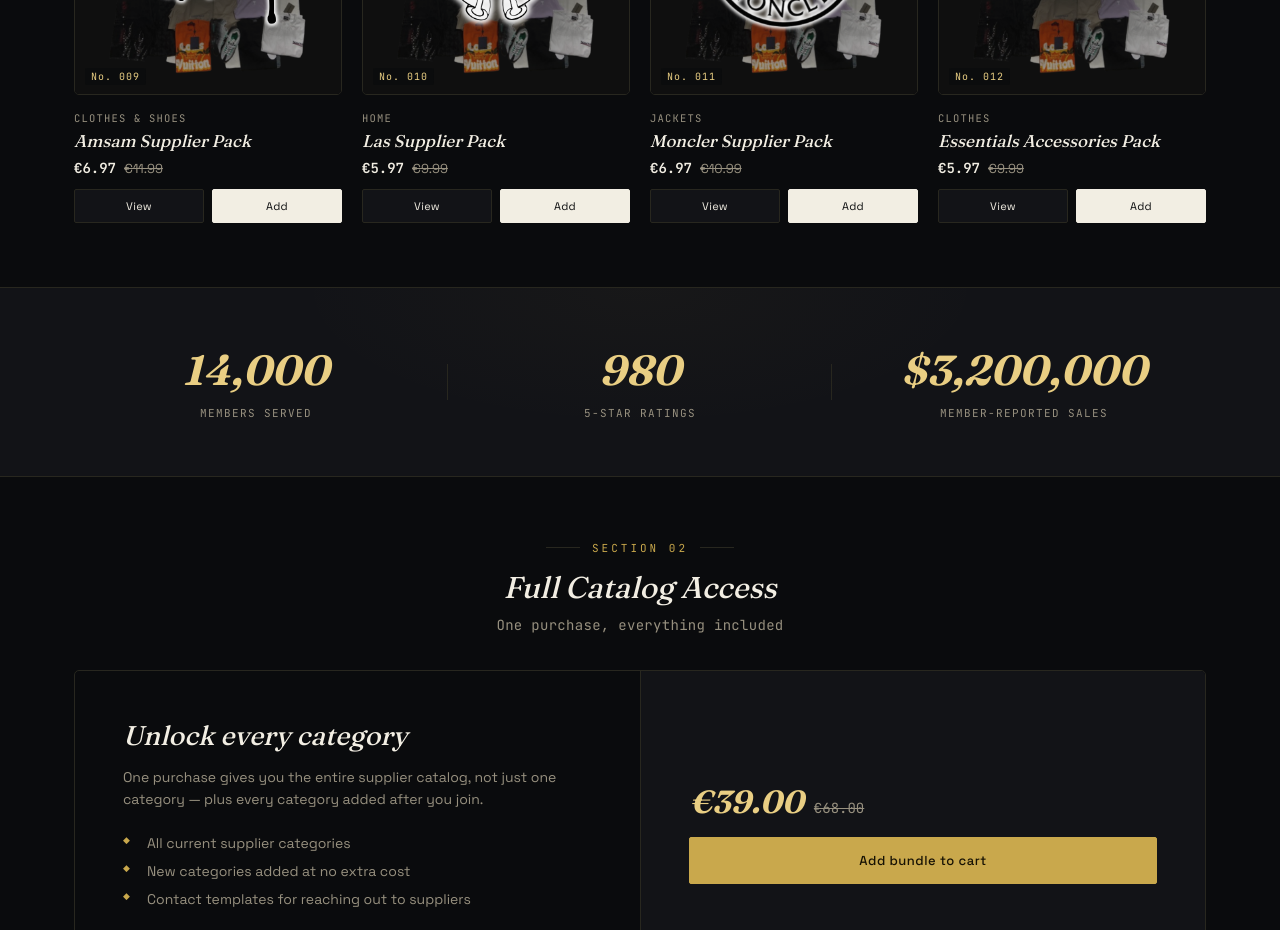
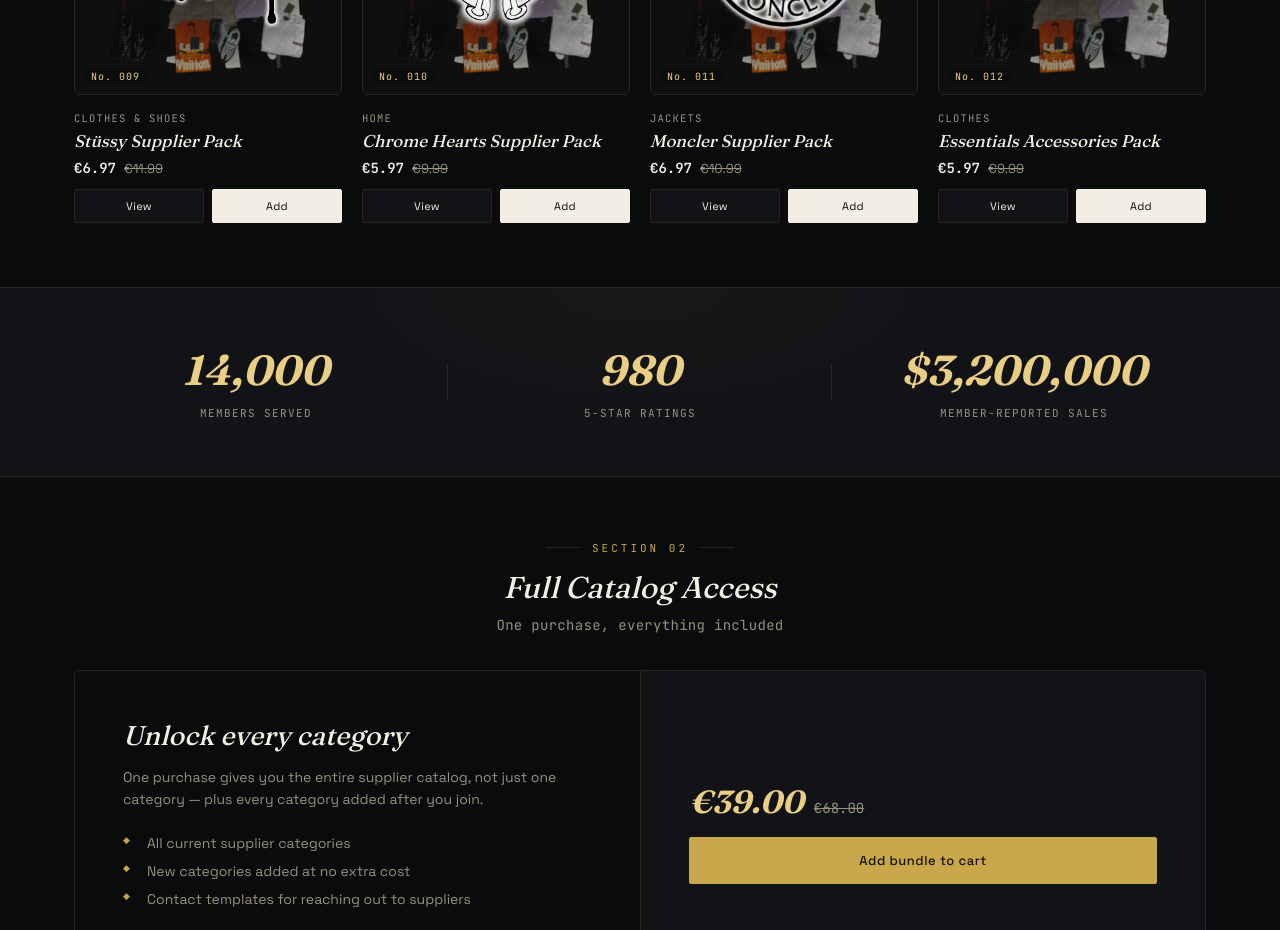
Before and after one commit to games578/reselllinks, a website: page index.html in a window 1280 px wide. Shown: the part 1900-2830 px from the top of the page. Drawn offline with Linux system fonts and the light colour scheme.

Commit message:
Update index.html

```diff
--- a/index.html
+++ b/index.html
@@ -2094,7 +2094,7 @@
           },
           {
             id: 9,
-            name: "Amsam Supplier Pack",
+            name: "Stüssy Supplier Pack",
             cat: "Clothes & Shoes",
             price: 6.97,
             old: 11.99,
@@ -2108,7 +2108,7 @@
           },
           {
             id: 10,
-            name: "Las Supplier Pack",
+            name: "Chrome Hearts Supplier Pack",
             cat: "Home",
             price: 5.97,
             old: 9.99,
```
